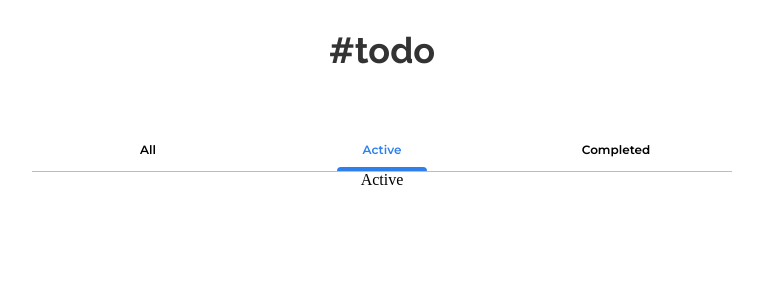
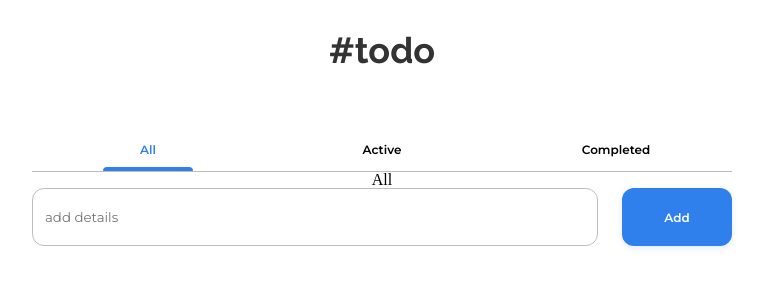
Before and after one commit to angeleraser/todo-app-react, a React (Create React App) app: page / in a window 1280 px wide. Shown: the top 300 px of the page, without its empty margins (258-1022 px from the left). Built offline with nearby package versions, Linux system fonts and the light colour scheme.

Commit message:
feat: create add todo component

```diff
--- a/src/App.tsx
+++ b/src/App.tsx
@@ -1,11 +1,16 @@
 import React, { useState } from 'react';
+import { AddTodoForm } from './components/AddTodoForm';
 import { TabBar } from './components/TabBar';
 
 const TAB_ACTIONS = ['All', 'Active', 'Completed'];
-const initialAction = TAB_ACTIONS[1];
+const initialAction = TAB_ACTIONS[0];
 
 function App() {
 	const [currentView, setCurrentView] = useState(initialAction);
+
+	const handleAddTodo = (label: string) => {
+		console.log(label);
+	};
 
 	return (
 		<div className='App'>
@@ -19,6 +24,8 @@ function App() {
 				/>
 
 				<h1>{currentView}</h1>
+
+				<AddTodoForm onSubmit={handleAddTodo} />
 			</div>
 		</div>
 	);
--- /dev/null
+++ b/src/components/AddTodoForm/index.tsx
@@ -0,0 +1,28 @@
+import React, { FormEvent, useState } from 'react';
+import { AppButton } from '../AppButton';
+import './styles.scss';
+
+interface AddTodoFormProps {
+	onSubmit: (todoLabel: string) => void;
+}
+
+export const AddTodoForm = ({ onSubmit }: AddTodoFormProps) => {
+	const [todoLabel, setTodoLabel] = useState('');
+
+	const handleSubmit = (event: FormEvent<HTMLFormElement>) => {
+		event.preventDefault();
+		onSubmit(todoLabel);
+		setTodoLabel('');
+	};
+	return (
+		<form onSubmit={handleSubmit} className='add-todo-form'>
+			<input
+				value={todoLabel}
+				onChange={(event) => setTodoLabel(event.target.value)}
+				placeholder='add details'
+			/>
+
+			<AppButton label='Add' color='blue' padding='m' />
+		</form>
+	);
+};
--- /dev/null
+++ b/src/components/AddTodoForm/styles.scss
@@ -0,0 +1,28 @@
+@import '../../scss/index';
+
+.add-todo-form {
+	display: flex;
+	align-items: stretch;
+	width: 100%;
+
+	.app-button {
+		min-width: 110px;
+	}
+
+	input {
+		height: 100%;
+		min-height: 40px;
+		border: 1px solid $gray-1;
+		border-radius: 12px;
+		padding: 20px 12px;
+		font-family: $font-montserrat;
+		color: $black-1;
+		font-weight: 400;
+		margin-right: 24px;
+		width: 100%;
+
+		&:focus {
+			outline: none;
+		}
+	}
+}
--- a/src/components/AppButton/styles.scss
+++ b/src/components/AppButton/styles.scss
@@ -12,16 +12,17 @@
 
 .app-button {
 	$shadow-alpha: 0.15;
+	align-items: center;
 	background-color: transparent;
+	border-radius: 12px;
 	border: none;
+	box-shadow: boxShadow($black-1);
+	color: $black-1;
 	display: flex;
 	flex-wrap: nowrap;
+	min-height: 40px;
 	padding: 6px;
-	align-items: center;
-	box-shadow: boxShadow($black-1);
-	border-radius: 12px;
-	color: $black-1;
-	min-height: 40px;
+	text-align: center;
 
 	&--transparent {
 		background-color: transparent !important;
@@ -48,6 +49,7 @@
 		font-family: $font-montserrat;
 		font-weight: 600;
 		font-size: 12px;
+		width: 100%;
 	}
 
 	&__icon + &__text {
```
